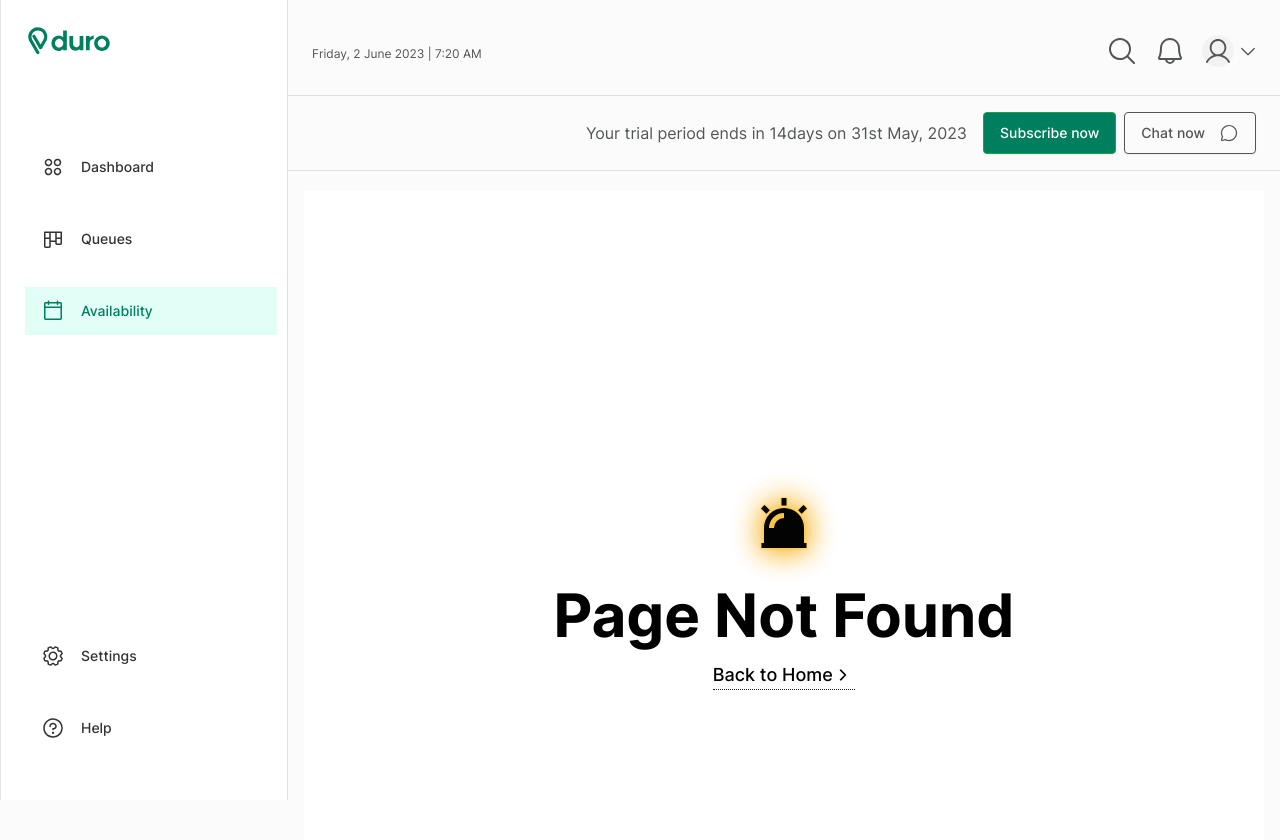
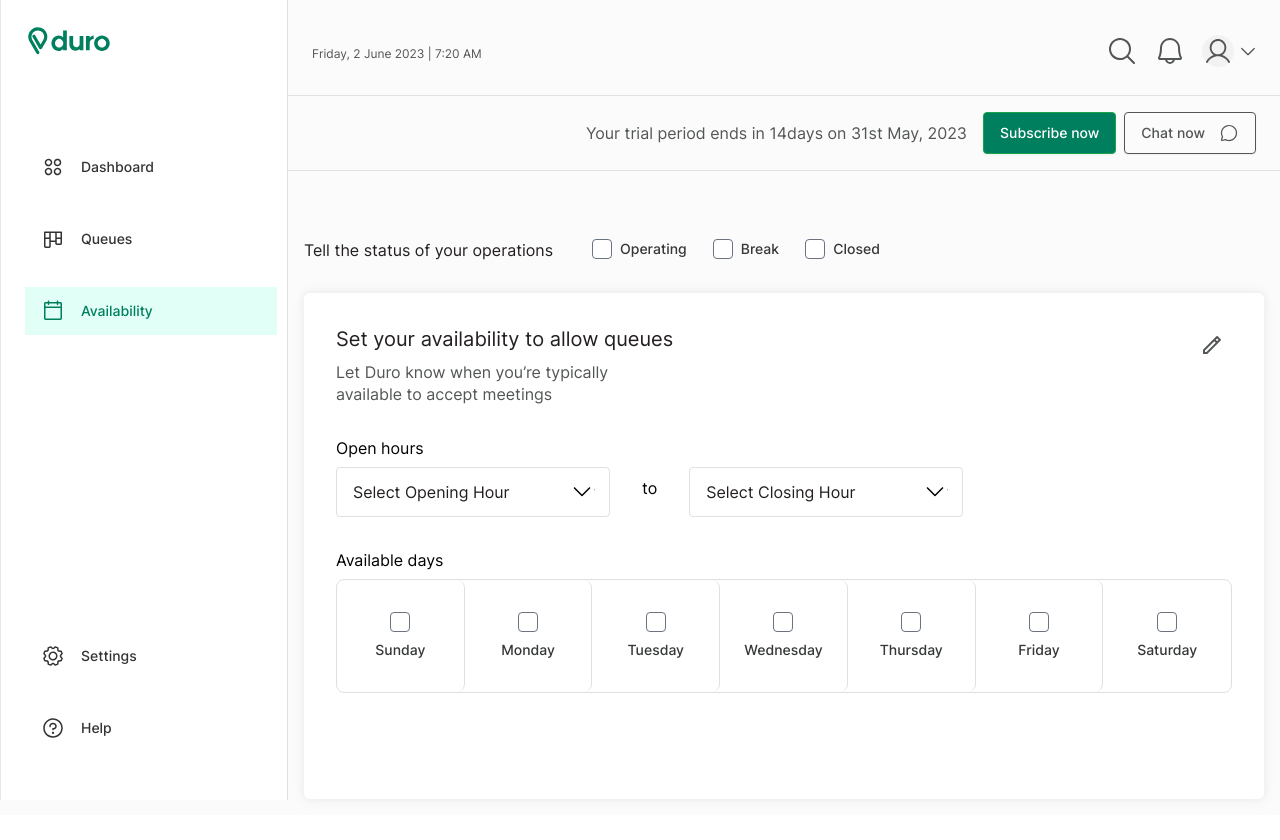
Before and after one commit to PipelineV2/duro-team-lambda-fe, a Next.js app: page /availability in a window 1280 px wide. Before the commit this address had no page. Shown: the top 840 px of the page. After the commit the page ends 815 px from the top, so only its background shows below. Built offline with nearby package versions, Linux system fonts and the light colour scheme.

Commit message:
feat: add availability page

```diff
--- a/src/components/availability-card/AvailabilityCard.tsx
+++ b/src/components/availability-card/AvailabilityCard.tsx
@@ -1,11 +1,13 @@
-import React from 'react';
+import React, { useState } from 'react';
 import { RiPencilLine } from 'react-icons/ri';
 
+import clsxm from '@/lib/clsxm';
+
+import Button from '@/components/buttons';
 import Checkbox from '@/components/checkbox';
 import Select from '@/components/select';
 import Typography from '@/components/text';
 
-const AvailabilityCard = () => {
 const days = [
   {
     id: 1,
@@ -43,55 +45,87 @@ const AvailabilityCard = () => {
     value: 'saturday',
   },
 ];
+const AvailabilityCard = () => {
+  const [isEditing, setIsEditing] = useState(false);
+
+  const handleEditing = () => {
+    setIsEditing(false);
+  };
 
   return (
     <div className=' shadow-s2 mt-[2rem] rounded-md bg-white p-[2rem]'>
-      <div className=' flex justify-between'>
+      <div className=' flex items-start justify-between'>
         <div className=''>
-          <Typography variant='body1' className=' mb-[0.5rem]'>
+          <Typography variant='body1' className=' text-grey1 mb-[0.5rem]'>
             Set your availability to allow queues
           </Typography>
           <Typography variant='body2' className=' text-grey3 w-[20rem]'>
             Let Duro know when you’re typically available to accept meetings
           </Typography>
         </div>
+        <button
+          title='edit'
+          type='button'
+          disabled={isEditing}
+          onClick={() => setIsEditing(true)}
+          className={clsxm('hover:bg-grey5 rounded-full p-2 transition-all', [
+            isEditing && 'cursor-not-allowed opacity-20',
+          ])}
+        >
           <RiPencilLine className=' text-grey3 cursor-pointer text-2xl' />
+        </button>
       </div>
 
       <div className=' w-[70%]'>
-        <Typography variant='body1' className=' mt-[2rem]'>
+        <Typography variant='body2' className=' mt-[2rem]'>
           Open hours
         </Typography>
         <div className=' flex items-center'>
           <Select
             label=''
-            placeholder='8:00 am'
+            placeholder='Select Opening Hour'
             options={['8:00 am', '9:00 am', '10:00 am', '11:00 am']}
+            className='border-grey5 text-grey1'
           />
           <Typography variant='body2' className=' mx-[2rem]'>
             to
           </Typography>
           <Select
             label=''
-            placeholder='4:00 pm'
+            placeholder='Select Closing Hour'
             options={['4:00 pm', '5:00 pm', '6:00 pm', '7:00 pm']}
+            className='border-grey5 text-grey1'
           />
         </div>
       </div>
 
       <div className=''>
-        <Typography variant='body1' className=' mb-[1rem] mt-[2rem]'>
+        <Typography variant='body2' className=' mb-2 mt-[2rem]'>
           Available days
         </Typography>
 
-        <div className=' border-grey5 grid grid-cols-7 rounded-md border '>
-          {days.map((e) => (
-            <div className=' border-r-grey5 border-r p-[2rem]' key={e.id}>
+        <div className=' border-grey5 grid grid-cols-7  rounded-lg border'>
+          {days.map((e, index) => (
+            <div
+              className={clsxm('border-r-grey5 rounded-lg border-r p-[2rem]', [
+                index === days.length - 1 && 'border-none',
+              ])}
+              key={e.id}
+            >
               <Checkbox label={e.day} value={e.value} isRow={false} />
             </div>
           ))}
         </div>
       </div>
+
+      <Button
+        text='Save'
+        onClick={handleEditing}
+        variant='primary'
+        className={clsxm('mt-[2rem] px-7 transition-all', [
+          isEditing ? 'visible' : 'invisible',
+        ])}
+      />
     </div>
   );
 };
--- a/src/components/checkbox/Checkbox.tsx
+++ b/src/components/checkbox/Checkbox.tsx
@@ -1,4 +1,6 @@
 import React from 'react';
+
+import clsxm from '@/lib/clsxm';
 
 import Typography from '@/components/text';
 
@@ -19,12 +21,13 @@ const Checkbox = (props: CheckProps) => {
           name={value}
           id={value}
           value={value}
-          className={` ${isRow && 'mr-[0.5rem]'} ${
-            !isRow && 'mb-[0.5rem]'
-          } text-green  rounded-sm focus:ring-0 focus:ring-offset-0`}
+          className={clsxm(
+            'text-green h-5 w-5 rounded focus:ring-0 focus:ring-offset-0',
+            [isRow && 'mr-[0.5rem]', !isRow && 'mb-[0.5rem]']
+          )}
         />
         <label htmlFor={value}>
-          <Typography variant={`${isRow ? 'secondary' : 'body1'}`}>
+          <Typography variant='button' className='text-grey2'>
             {label}
           </Typography>
         </label>
--- a/src/components/select/Select.tsx
+++ b/src/components/select/Select.tsx
@@ -13,7 +13,7 @@ export interface ISelectProps
 }
 
 const Select = (props: ISelectProps) => {
-  const { label, error, placeholder, options } = props;
+  const { label, error, placeholder, options, className } = props;
   return (
     <div className='block w-full'>
       <label
@@ -33,7 +33,8 @@ const Select = (props: ISelectProps) => {
             'w-full appearance-none caret-transparent',
             'border-gray2 text-grey1 rounded border px-4 py-3 text-base  disabled:cursor-not-allowed',
             'focus:border-black focus:outline-none  focus:ring-black',
-            [error && 'border-red text-red focus:border-red focus:ring-red']
+            [error && 'border-red text-red focus:border-red focus:ring-red'],
+            [className]
           )}
         >
           <option value=''>{placeholder}</option>
--- a/src/components/status/Status.tsx
+++ b/src/components/status/Status.tsx
@@ -7,7 +7,7 @@ const Status = () => {
   return (
     <div>
       <div className=' mt-[3rem] flex w-[60%] justify-between'>
-        <Typography variant='body2'>
+        <Typography variant='body2' className='text-grey1'>
           Tell the status of your operations
         </Typography>
 
--- a/src/components/text/Text.tsx
+++ b/src/components/text/Text.tsx
@@ -60,6 +60,7 @@ const useTextVariant = (variant: (typeof TextVariant)[number]) => {
     secondary: clsxm('text-xs leading-[1.0625rem]'),
     body2: clsxm('text-base leading-[1.375rem]'),
     body1: clsxm('text-xl leading-[1.75rem]'),
+    body3: clsxm('text-base leading-[1.75rem]'),
   };
 
   return style[variant];
--- /dev/null
+++ b/src/pages/availability.tsx
@@ -0,0 +1,21 @@
+import React from 'react';
+
+import AvailabilityCard from '@/components/availability-card';
+import Layout from '@/components/layout/Layout';
+import Seo from '@/components/Seo';
+import Status from '@/components/status';
+
+const Availability = () => {
+  return (
+    <Layout>
+      <Seo
+        templateTitle='Availability'
+        description='Set Cleints Availability'
+      />
+      <Status />
+      <AvailabilityCard />
+    </Layout>
+  );
+};
+
+export default Availability;
```
Lines whose indentation alone changed are shown as unchanged.
